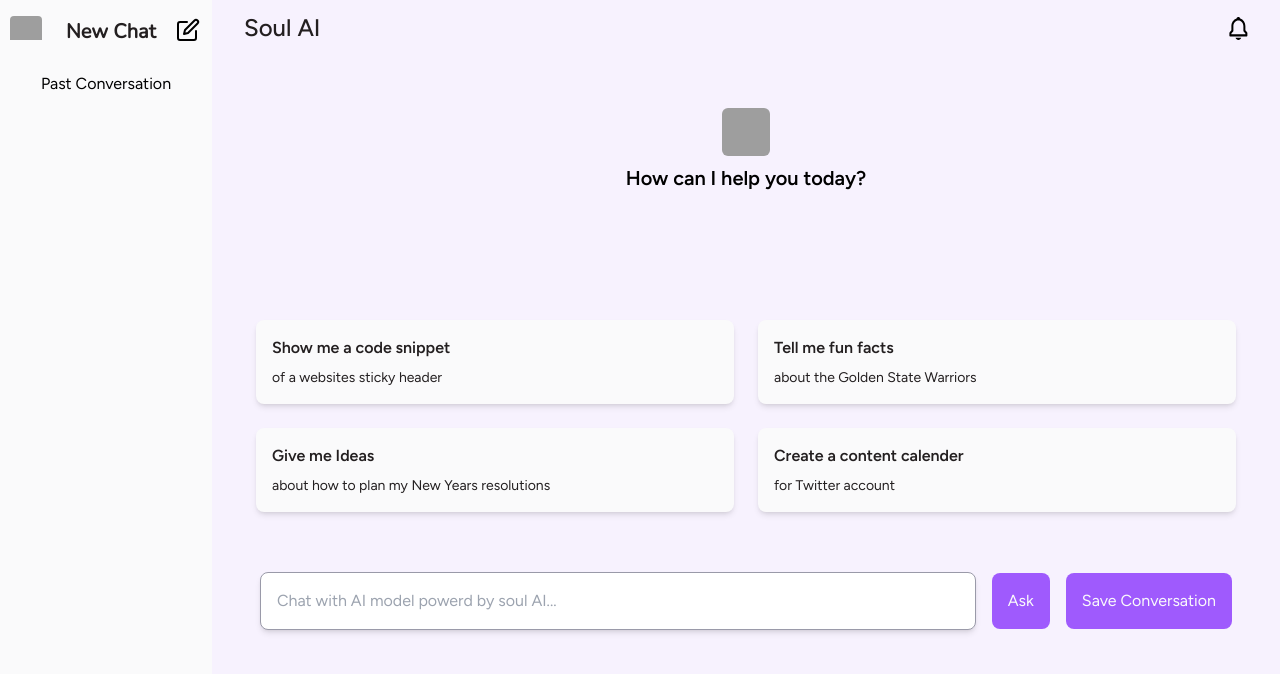
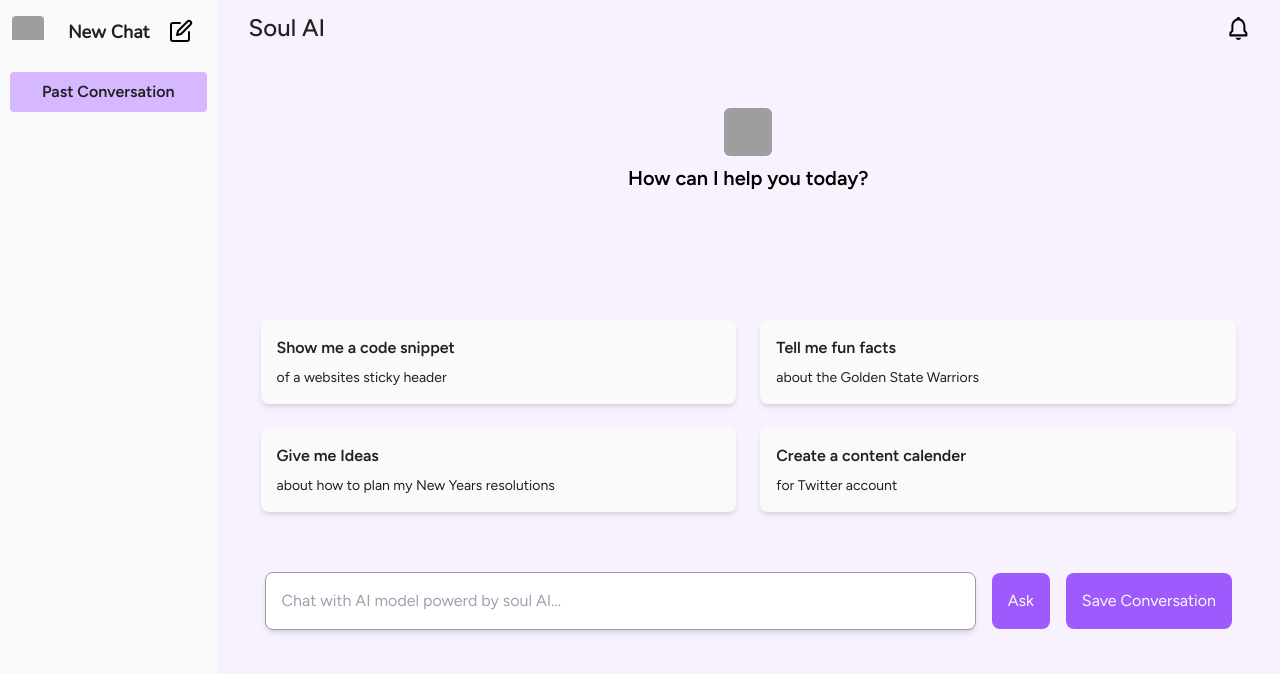
Before and after one commit to abhishekrawe/chat-ai-model, a React (Create React App) app in the folder modelfrontend/: page / in a window 1280 px wide. Shown: the top 674 px of the page. Built offline with nearby package versions, Linux system fonts and the light colour scheme; grey boxes are pictures that could not be loaded; the HTML template or start-up script is replaced by a standard one.

Commit message:
added the routing to the new chat and past conversation

```diff
--- a/modelfrontend/src/components/Sidebar.js
+++ b/modelfrontend/src/components/Sidebar.js
@@ -14,14 +14,16 @@
                 alt="logo"
               />
             </div>
-            <div className="flex gap-5  grow items-start">
-              <span className="text-black-10 font-nunito font-semibold text-xl">
-                New Chat
+            <div className="flex gap-5  grow items-start cursor-pointer">
+              <span className="text-black-10 font-nunito font-semibold text-lg leading-normal">
+                <Link to="/">New Chat</Link>
               </span>
               <EditIcon />
             </div>
           </div>
-          <Link to="/pastconversation"> Past Conversation</Link>
+          <div className="bg-blue-20 px-8 py-2 rounded text-black-10 font-semibold hover:bg-blue-40 cursor-pointer">
+            <Link to="/pastconversation"> Past Conversation</Link>
+          </div>
         </div>
       </div>
 
@@ -37,9 +39,9 @@
                     alt="logo"
                   />
                 </div>
-                <div className="flex gap-3 grow items-start">
+                <div className="flex gap-3 grow items-start cursor-pointer">
                   <span className="text-black-10 font-nunito font-semibold text-lg leading-normal">
-                    New Chat
+                    <Link to="/">New Chat</Link>
                   </span>
                   <EditIcon />
                 </div>
```
